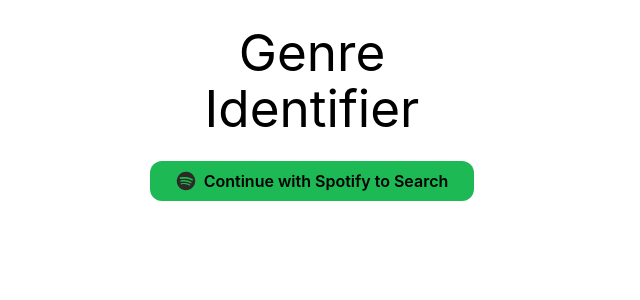
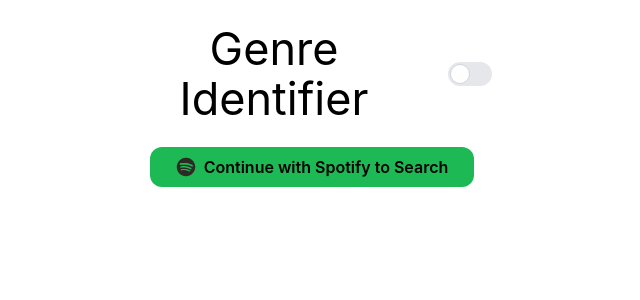
Before and after one commit to bradywinslow/genre-identifier, a React (Vite) app: page / in a window 1280 px wide. Shown: the top 300 px of the page, without its empty margins (328-968 px from the left). Built offline with nearby package versions, Linux system fonts and the light colour scheme.

Commit message:
add and style toggle button

```diff
--- a/src/components/Header.tsx
+++ b/src/components/Header.tsx
@@ -1,15 +1,18 @@
 import { Link } from "react-router";
 
-type HeaderProps = {
-    className?: string;
-};
-
-export default function Header({ className }: HeaderProps) {
+export default function Header() {
     return (
-        <h1 className={className}>
-            <div className='text-center'>
-                <Link to='/'>Genre Identifier</Link>
-            </div>
-        </h1>
+        <div className='flex flex-row gap-5 justify-center items-center mx-6'>
+            <h1>
+                <div className='text-center text-[45px]'>
+                    <Link to='/'>Genre Identifier</Link>
+                </div>
+            </h1>
+            <label className='inline-flex items-center cursor-pointer mt-auto mb-auto'>
+                <input type='checkbox' value='' className='sr-only peer' />
+                <div className='relative w-11 h-6 bg-gray-200 peer-focus:outline-none peer-focus:ring-4 peer-focus:ring-blue-300 dark:peer-focus:ring-blue-800 rounded-full peer dark:bg-gray-700 peer-checked:after:translate-x-full rtl:peer-checked:after:-translate-x-full peer-checked:after:border-white after:content-[""] after:absolute after:top-[2px] after:start-[2px] after:bg-white after:border-gray-300 after:border after:rounded-full after:h-5 after:w-5 after:transition-all dark:border-gray-600 peer-checked:bg-blue-600 dark:peer-checked:bg-blue-600'></div>
+                <span className='ms-3 text-sm font-medium text-gray-900 dark:text-gray-300'></span>
+            </label>
+        </div>
     )
 }
--- a/src/components/SpotifySearchForm.tsx
+++ b/src/components/SpotifySearchForm.tsx
@@ -40,9 +40,9 @@
 
     return (
         <form className={className} onSubmit={handleSubmission}>
-            <div className='w-full mx-auto flex flex-col gap-3 mb-6 mt-6'>
+            <div className='w-full mx-auto flex flex-col gap-3 mb-6 mt-6 px-6'>
                 <input
-                    className='w-full px-4 py-2 rounded-xl border border-gray-300 shadow-sm focus:outline-none focus:ring-2 focus:ring-blue-500 focus:border-blue-500 text-gray-700'
+                    className='px-4 py-2 rounded-xl border border-gray-300 shadow-sm focus:outline-none focus:ring-2 focus:ring-blue-500 focus:border-blue-500 text-gray-700'
                     type='search'
                     id='artist'
                     name='artist'
@@ -52,7 +52,7 @@
                 />
                 <button
                     type='submit'
-                    className='w-full px-4 py-2 rounded-xl bg-blue-600 text-white font-semibold shadow-md hover:bg-blue-700 transition text-center'
+                    className='px-4 py-2 rounded-xl bg-blue-600 text-white font-semibold shadow-md hover:bg-blue-700 transition'
                 >
                     Search
                 </button>
--- a/src/components/SpotifySearchResults.tsx
+++ b/src/components/SpotifySearchResults.tsx
@@ -14,7 +14,7 @@
     return (
         <div className={className}>
             {artistInfo && (
-                <div className='max-w-sm rounded-2xl overflow-hidden shadow-lg bg-white'>
+                <div className='max-w-sm rounded-2xl overflow-hidden shadow-lg bg-white mx-auto'>
                     <div className='aspect-w-4 aspect-h-3'>
                         <img className='object-cover w-full h-full' src={artistInfo.images[1].url} alt='Artist photo'></img>
                     </div>
--- a/src/index.css
+++ b/src/index.css
@@ -14,6 +14,7 @@
   margin: 0;
   min-width: 320px;
   min-height: 100vh;
+  overflow-y: scroll;
 }
 
 h1 {
--- a/src/pages/HomePage.tsx
+++ b/src/pages/HomePage.tsx
@@ -6,7 +6,7 @@
     let isAuthenticated = localStorage.getItem('isLoggedIn');
 
     return (
-        <div className='mx-auto w-100 p-6'>
+        <div className='mx-auto w-120 p-6'>
             <Header />
             {isAuthenticated ? (
                 <SpotifySearchForm className='flex flex-col' />
--- a/src/pages/SpotifyResultsPage.tsx
+++ b/src/pages/SpotifyResultsPage.tsx
@@ -4,10 +4,10 @@
 
 export default function ResultsPage() {
     return (
-        <div className='mx-auto w-100 p-6'>
+        <div className='mx-auto w-120 p-6'>
             <Header />
             <SpotifySearchForm className='flex flex-col'/>
-            <SpotifySearchResults />
+            <SpotifySearchResults/>
         </div>
     )
 }
```
